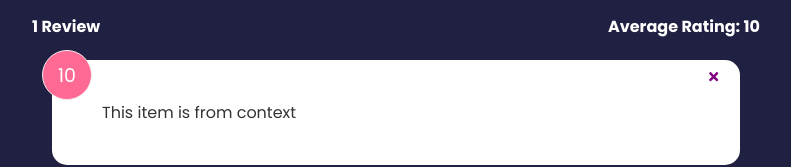
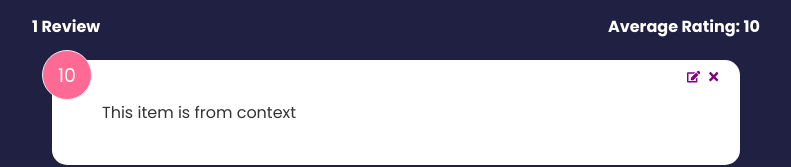
Before and after one commit to EdwinGrigonis/feedback-app, a React (Create React App) app: page / in a window 1280 px wide. Shown: the part 399-566 px from the top of the page, without its empty margins (244-1035 px from the left). Built offline with nearby package versions, Linux system fonts and the light colour scheme.

Commit message:
added icon

```diff
--- a/src/components/FeedbackItem.jsx
+++ b/src/components/FeedbackItem.jsx
@@ -1,4 +1,4 @@
-import { FaTimes} from 'react-icons/fa'
+import { FaTimes, FaEdit} from 'react-icons/fa'
 import { useContext } from 'react'
 import Card from './shared/Card'
 import FeedbackContext from './context/FeedbackContext'
@@ -13,6 +13,9 @@
                 onClick={() => deleteFeedback(item.id)}>
             <FaTimes color='purple' />
         </button>
+        <button className='edit'>
+          <FaEdit color='purple'/>
+        </button>
         <div className="text-display">{item.text}</div>
 
     </Card>
```
